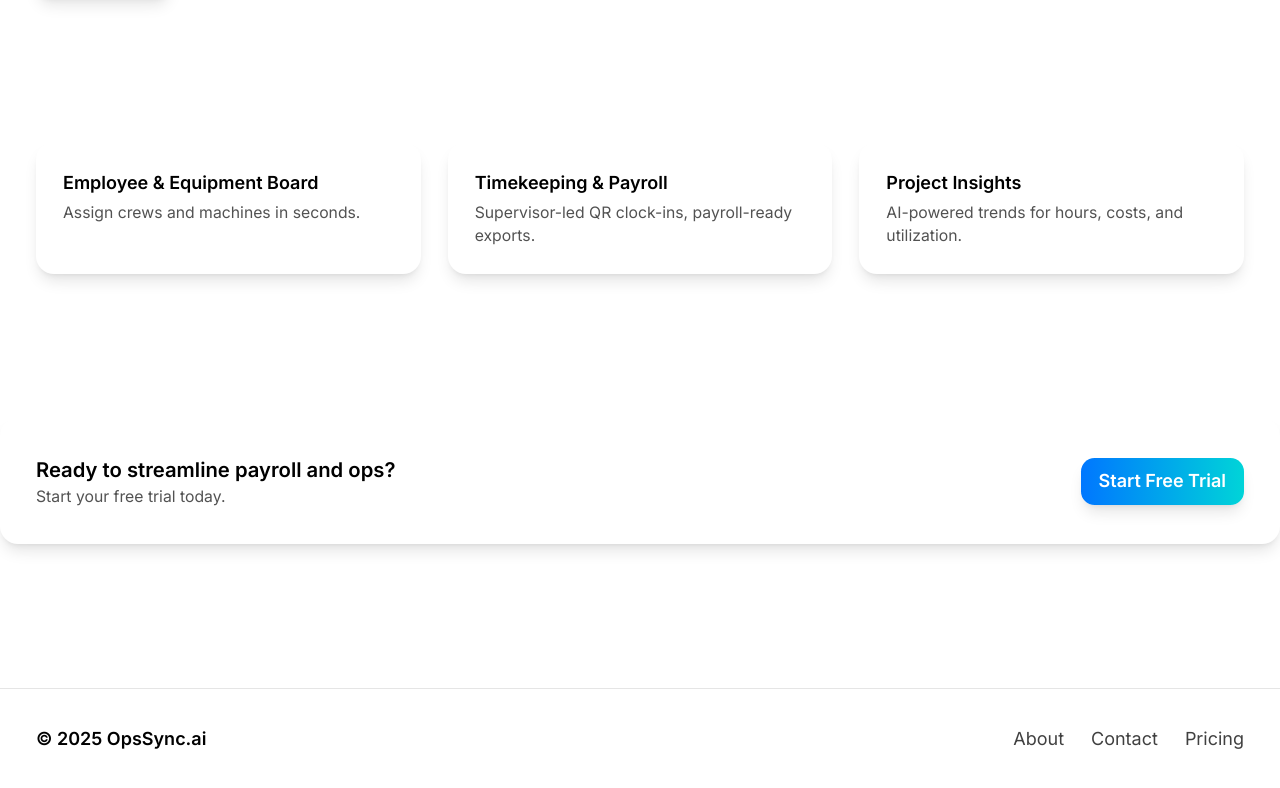
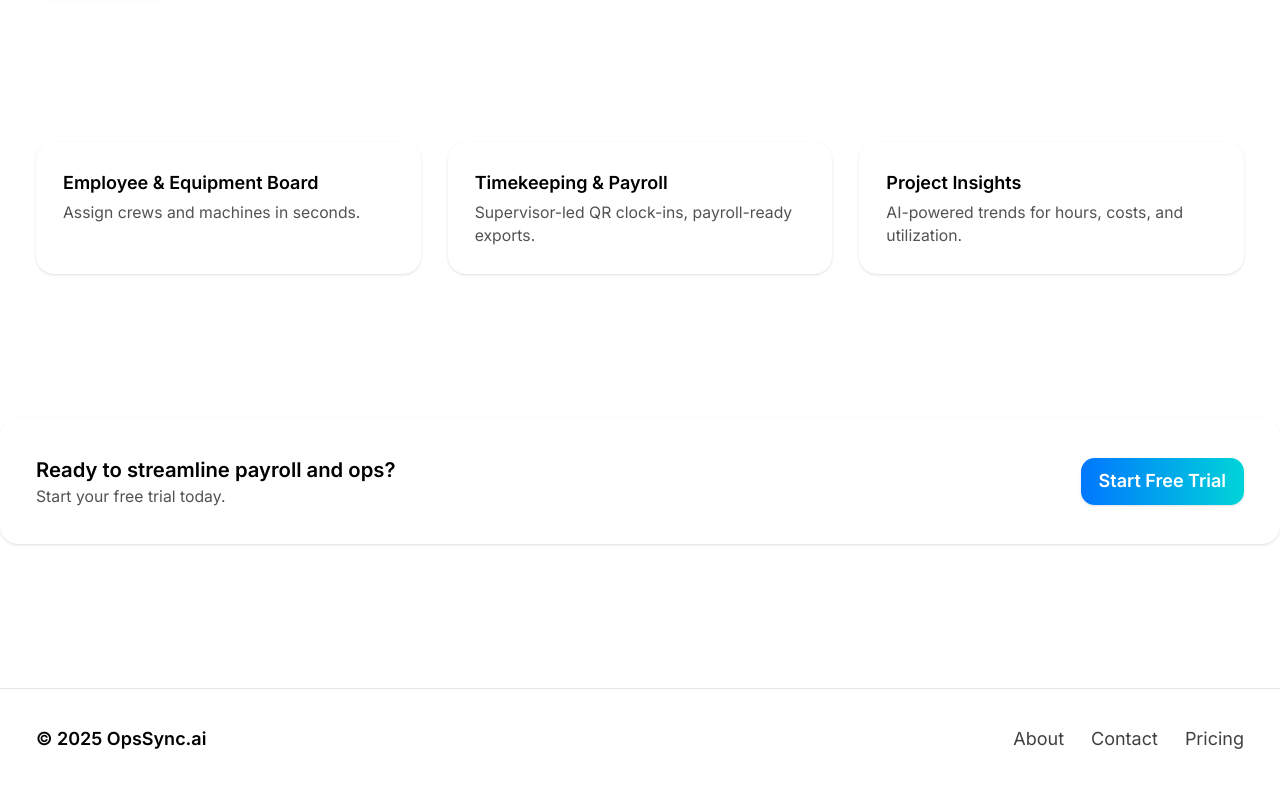
Before and after one commit to jerrsapps1/opssync-landing, a React (Vite) app: page / in a window 1280 px wide. Shown: the part 560-1348 px from the top of the page. Built offline with nearby package versions, Linux system fonts and the light colour scheme.

Commit message:
fix(landing): keep original styles; replace missing shadow-card with core shadow

```diff
--- a/src/index.css
+++ b/src/index.css
@@ -16,10 +16,10 @@ body { line-height: 1.6; }
   color: transparent;
 }
 .btn-primary {
-  @apply inline-flex items-center justify-center rounded-xl px-4 py-2 font-semibold text-white shadow-lg;
+  @apply inline-flex items-center justify-center rounded-xl px-4 py-2 font-semibold text-white shadow;
   background-image: linear-gradient(90deg, #0077FF, #00D4D8);
 }
-.card { @apply rounded-2xl bg-white shadow-lg; }
+.card { @apply rounded-2xl bg-white shadow; }
 .container-page { @apply mx-auto max-w-7xl px-4 sm:px-6 lg:px-8; }
 .section { @apply py-12 sm:py-16; }
 .link { @apply underline underline-offset-4 hover:opacity-80; }
```
